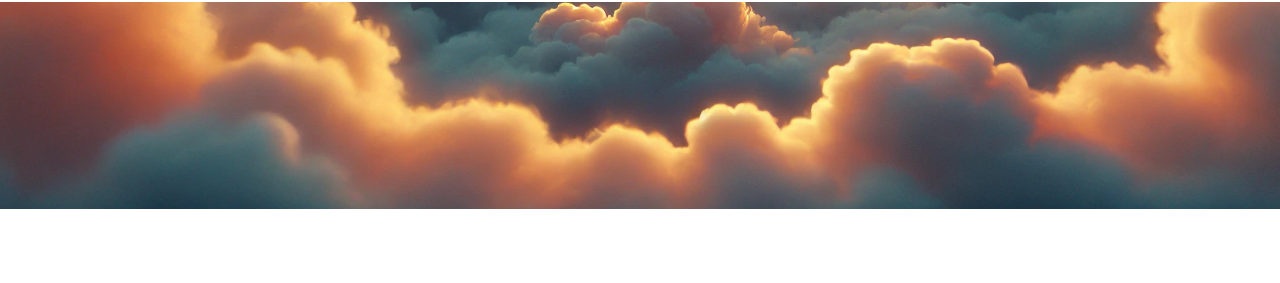
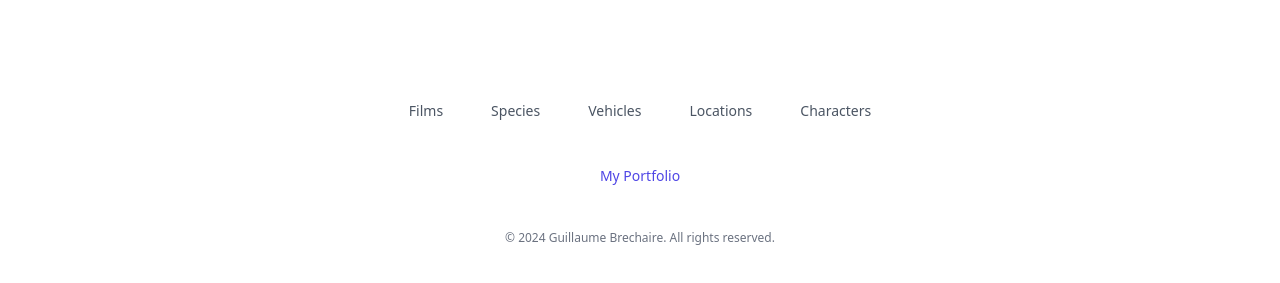
Before and after one commit to Guillaume-93/Ghibliotheque, a React (Vite) app: page /locations in a window 1280 px wide. Shown: the part 591-874 px from the top of the page. Before the commit the page ends 800 px from the top, so only its background shows below. Built offline with nearby package versions, Linux system fonts and the light colour scheme; no server answers; a web font is replaced by a local one.

Commit message:
Add Footer and LinkPreview

```diff
--- a/src/App.jsx
+++ b/src/App.jsx
@@ -8,6 +8,7 @@ import Peoples from './pages/Peoples';
 import Species from './pages/Species';
 import Vehicles from './pages/Vehicles';
 import ScrollToTop from './components/ScrollToTop.jsx';
+import Footer from './components/Footer.jsx';
 
 function App() {
   const location = useLocation();
@@ -27,6 +28,7 @@ function App() {
           <Route path="/vehicles" element={<Vehicles />} />
           <Route path="/locations" element={<Locations />} />
         </Routes>
+        <Footer />
       </main>
     </>
   );
--- /dev/null
+++ b/src/components/Footer.jsx
@@ -0,0 +1,46 @@
+import { NavLink } from 'react-router-dom';
+import LinkPreview from '../components/ui/LinkPreview.jsx';
+
+const navigation = [
+    { name: 'Films', href: '/films' },
+    { name: 'Species', href: '/species' },
+    { name: 'Vehicles', href: '/vehicles' },
+    { name: 'Locations', href: '/locations' },
+    { name: 'Characters', href: '/peoples' },
+];
+
+export default function Footer() {
+    return (
+        <footer className="bg-white">
+            <div className="mx-auto max-w-7xl overflow-hidden px-6 py-20 sm:py-24 lg:px-8">
+                <nav aria-label="Footer" className="-mb-6 columns-2 sm:flex sm:justify-center sm:space-x-12">
+                    {navigation.map((item) => (
+                        <div key={item.name} className="pb-6">
+                            <NavLink
+                                to={item.href}
+                                className="text-sm leading-6 text-gray-600 hover:text-gray-900"
+                            >
+                                {item.name}
+                            </NavLink>
+                        </div>
+                    ))}
+                </nav>
+                <div className="mt-10 flex justify-center">
+                    <LinkPreview url="https://guillaume-brechaire.fr/" imageSrc="/images/My-Portfolio.png">
+                        <a
+                            href="https://guillaume-brechaire.fr/"
+                            target="_blank"
+                            rel="noopener noreferrer"
+                            className="text-sm leading-6 text-indigo-600 hover:text-indigo-900"
+                        >
+                            My Portfolio
+                        </a>
+                    </LinkPreview>
+                </div>
+                <p className="mt-10 text-center text-xs leading-5 text-gray-500">
+                    &copy; {new Date().getFullYear()} Guillaume Brechaire. All rights reserved.
+                </p>
+            </div>
+        </footer>
+    );
+}
--- /dev/null
+++ b/src/components/ui/LinkPreview.jsx
@@ -0,0 +1,127 @@
+"use client";
+import * as HoverCardPrimitive from "@radix-ui/react-hover-card";
+import React from "react";
+import {
+    AnimatePresence,
+    motion,
+    useMotionValue,
+    useSpring,
+} from "framer-motion";
+import { cn } from "../../utils/linkPreview.js";
+import PropTypes from "prop-types";
+
+export default function LinkPreview({
+    children,
+    url,
+    className,
+    width = 200,
+    height = 125,
+    isStatic = false,
+    imageSrc = "",
+    ...props // Propager les autres props comme href, download, type, etc.
+}) {
+    const [isOpen, setOpen] = React.useState(false);
+    const [isMounted, setIsMounted] = React.useState(false);
+
+    React.useEffect(() => {
+        setIsMounted(true);
+    }, []);
+
+    const springConfig = { stiffness: 100, damping: 15 };
+    const x = useMotionValue(0);
+    const translateX = useSpring(x, springConfig);
+
+    const handleMouseMove = (event) => {
+        if (!isOpen) return;
+        const targetRect = event.target.getBoundingClientRect();
+        const eventOffsetX = event.clientX - targetRect.left;
+        const offsetFromCenter = (eventOffsetX - targetRect.width / 2) / 2;
+        x.set(offsetFromCenter);
+    };
+
+    return (
+        <>
+            {isMounted && isStatic && (
+                <div className="hidden">
+                    <img
+                        src={imageSrc}
+                        width={width}
+                        height={height}
+                        alt="hidden image"
+                    />
+                </div>
+            )}
+
+            <HoverCardPrimitive.Root
+                openDelay={50}
+                closeDelay={100}
+                onOpenChange={(open) => {
+                    setOpen(open);
+                }}
+            >
+                <HoverCardPrimitive.Trigger asChild>
+                    <div onMouseMove={handleMouseMove} className={cn("text-black dark:text-white", className)}>
+                        {children}
+                    </div>
+                </HoverCardPrimitive.Trigger>
+
+                <HoverCardPrimitive.Content
+                    className="[transform-origin:var(--radix-hover-card-content-transform-origin)]"
+                    side="top"
+                    align="center"
+                    sideOffset={10}
+                >
+                    <AnimatePresence>
+                        {isOpen && (
+                            <motion.div
+                                initial={{ opacity: 0, y: 20, scale: 0.6 }}
+                                animate={{
+                                    opacity: 1,
+                                    y: 0,
+                                    scale: 1,
+                                    transition: {
+                                        type: "spring",
+                                        stiffness: 260,
+                                        damping: 20,
+                                    },
+                                }}
+                                exit={{ opacity: 0, y: 20, scale: 0.6 }}
+                                className="shadow-xl rounded-xl"
+                                style={{
+                                    x: translateX,
+                                }}
+                            >
+                                <a
+                                    href={url}
+                                    target="_blank"
+                                    rel="noopener noreferrer"
+                                    className="block p-1 bg-white border-2 border-transparent shadow rounded-xl hover:border-neutral-200 dark:hover:border-neutral-800"
+                                    style={{ fontSize: 0 }}
+                                    {...props} // Appliquer les autres props ici
+                                >
+                                    <img
+                                        src={imageSrc}
+                                        width={width}
+                                        height={height}
+                                        className="rounded-lg"
+                                        alt="preview image"
+                                    />
+                                </a>
+                            </motion.div>
+                        )}
+                    </AnimatePresence>
+                </HoverCardPrimitive.Content>
+            </HoverCardPrimitive.Root>
+        </>
+    );
+}
+
+LinkPreview.propTypes = {
+    children: PropTypes.node.isRequired,
+    url: PropTypes.string.isRequired,
+    className: PropTypes.string,
+    width: PropTypes.number,
+    height: PropTypes.number,
+    isStatic: PropTypes.bool,
+    imageSrc: PropTypes.string,
+};
--- /dev/null
+++ b/src/utils/linkPreview.js
@@ -0,0 +1,6 @@
+import { clsx } from "clsx";
+import { twMerge } from "tailwind-merge";
+
+export function cn(...inputs) {
+    return twMerge(clsx(inputs));
+}
```
Also changed, not shown: package.json (+6 -1 lines), public/images/My-Portfolio.png (added), 1 other file (tests, documents, lock files or other folders).
